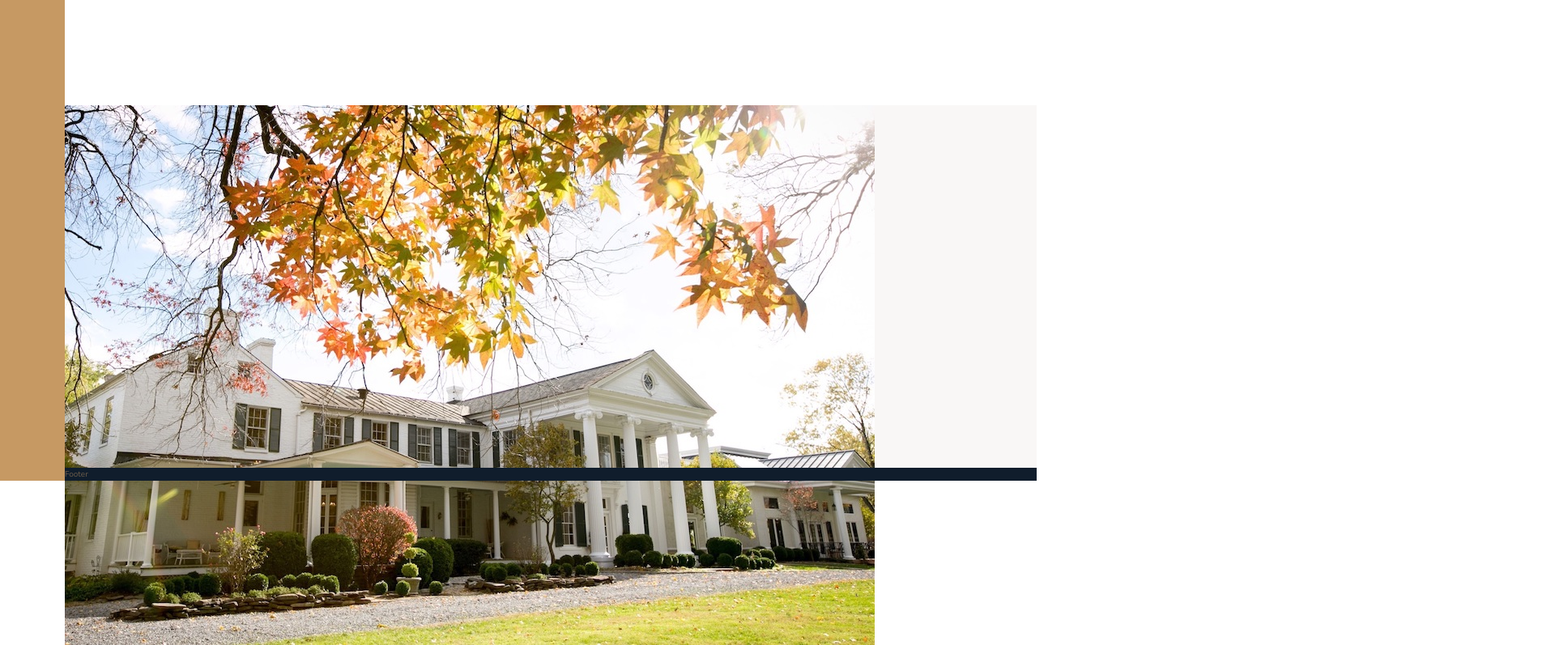
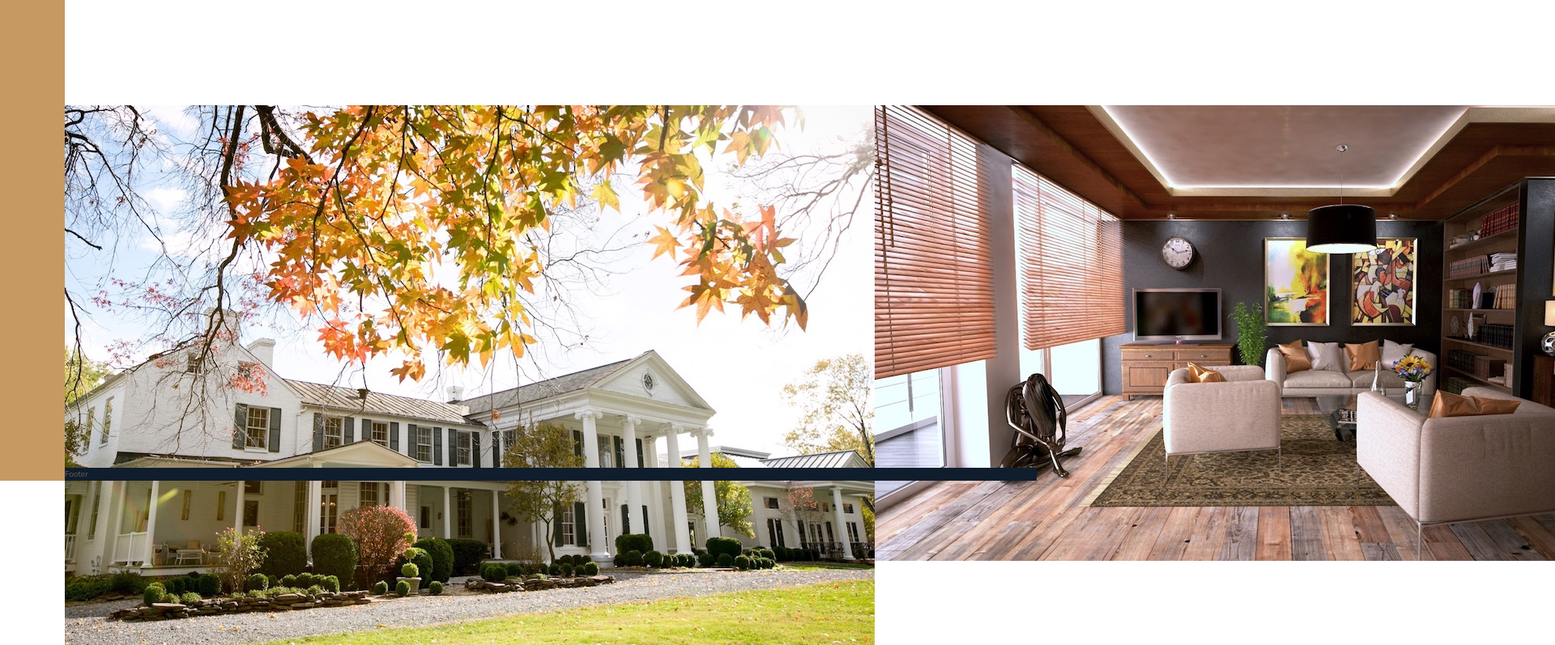
Before and after one commit to rnorman24/Nexter, a website: page index.html in a window 1280 px wide. Shown: the part 3000-3797 px from the top of the page at 81% size, 1920 px wide, since content can reach past the window. Drawn offline with nearby package versions, Linux system fonts and the light colour scheme.

Commit message:
add gallery section

```diff
--- a/index.html
+++ b/index.html
@@ -292,6 +292,7 @@
 
         <section class="gallery">
             <img src="img/gal-1.jpeg" alt="Gallery image 1" class="gallery__img">
+            <img src="img/gal-2.jpeg" alt="Gallery image 2" class="gallery__img">
         </section>
 
         <footer class="footer">
```
